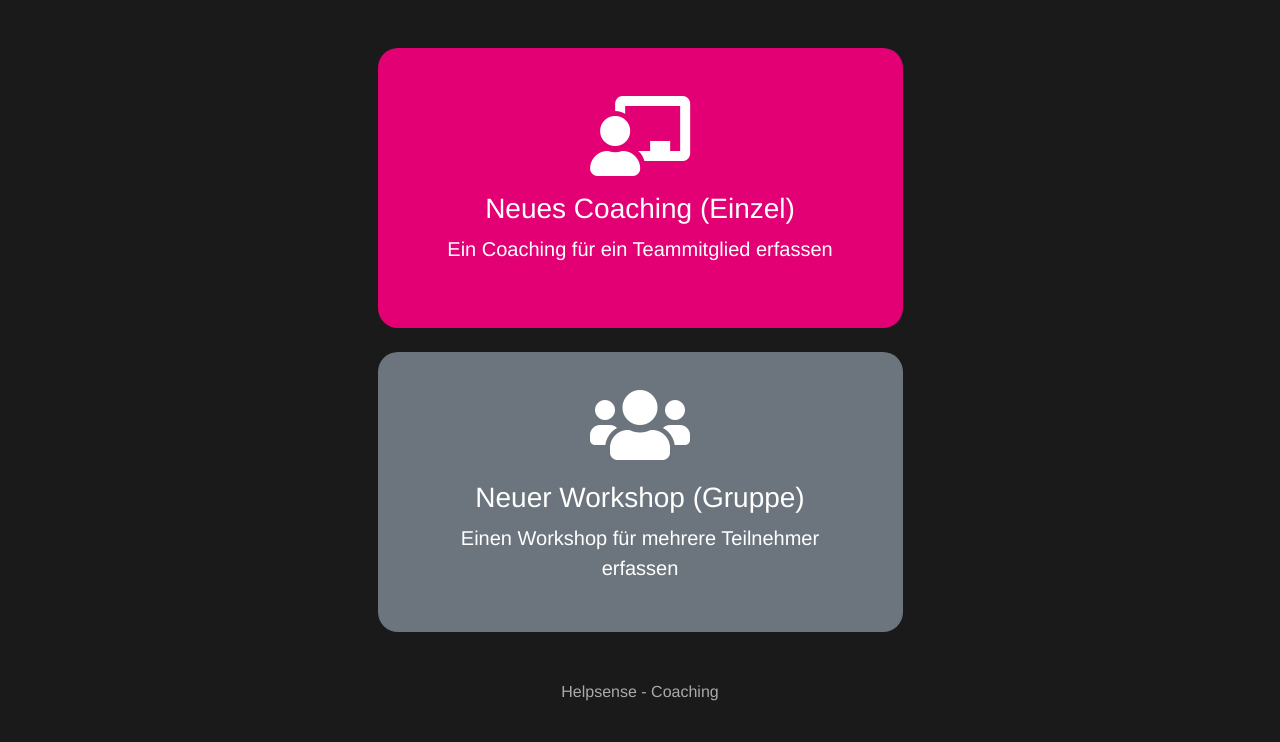
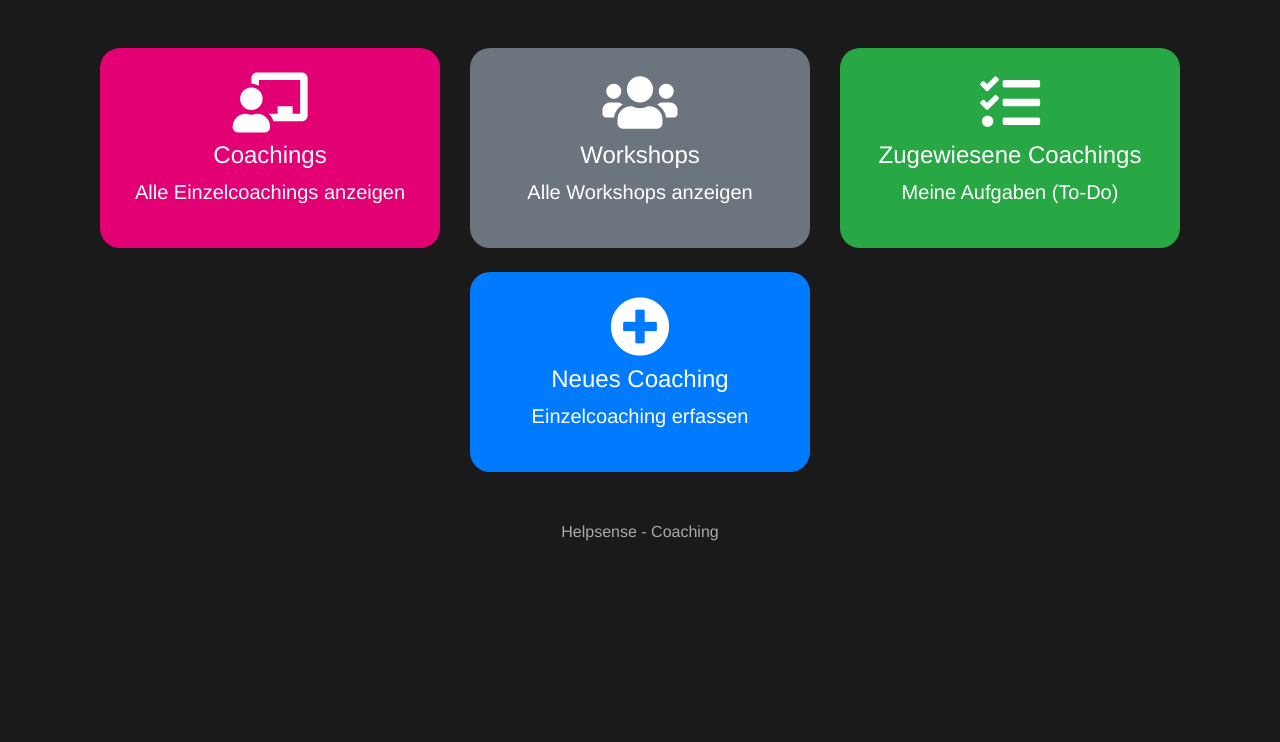
Before and after one commit to xfloxx09/editrolesNEW, a Python web app: template app/templates/main/index_choice.html in a window 1280 px wide. Shown: the part 58-800 px from the top of the page. Run offline with Jinja, Linux system fonts and the light colour scheme; the template is opened without the code that fills it, so the values that code supplies are empty; some libraries are stand-ins or nearby versions.

Commit message:
Update index_choice.html

```diff
--- a/app/templates/main/index_choice.html
+++ b/app/templates/main/index_choice.html
@@ -3,21 +3,34 @@
 {% block content %}
 <div class="container mt-5">
     <div class="row">
-        <!-- If you want to keep a link to add coaching, keep this, otherwise remove -->
-        <div class="col-md-6 offset-md-3">
-            <a href="{{ url_for('main.add_coaching') }}" class="btn btn-lg btn-block p-5" style="background-color: #e20074; color: white; border-radius: 20px; text-decoration: none; height: 280px; display: flex; flex-direction: column; justify-content: center; align-items: center;">
-                <i class="fas fa-chalkboard-teacher fa-4x mb-3"></i>
-                <h3>Neues Coaching (Einzel)</h3>
-                <p>Ein Coaching für ein Teammitglied erfassen</p>
+        <div class="col-md-4">
+            <a href="{{ url_for('main.coaching_dashboard') }}" class="btn btn-lg btn-block p-4" style="background-color: #e20074; color: white; border-radius: 20px; text-decoration: none; height: 200px; display: flex; flex-direction: column; justify-content: center; align-items: center;">
+                <i class="fas fa-chalkboard-teacher fa-3x mb-2"></i>
+                <h4>Coachings</h4>
+                <p>Alle Einzelcoachings anzeigen</p>
+            </a>
+        </div>
+        <div class="col-md-4">
+            <a href="{{ url_for('main.workshop_dashboard') }}" class="btn btn-lg btn-block p-4" style="background-color: #6c757d; color: white; border-radius: 20px; text-decoration: none; height: 200px; display: flex; flex-direction: column; justify-content: center; align-items: center;">
+                <i class="fas fa-users fa-3x mb-2"></i>
+                <h4>Workshops</h4>
+                <p>Alle Workshops anzeigen</p>
+            </a>
+        </div>
+        <div class="col-md-4">
+            <a href="{{ url_for('main.assigned_coachings') }}" class="btn btn-lg btn-block p-4" style="background-color: #28a745; color: white; border-radius: 20px; text-decoration: none; height: 200px; display: flex; flex-direction: column; justify-content: center; align-items: center;">
+                <i class="fas fa-tasks fa-3x mb-2"></i>
+                <h4>Zugewiesene Coachings</h4>
+                <p>Meine Aufgaben (To-Do)</p>
             </a>
         </div>
     </div>
     <div class="row mt-4">
-        <div class="col-md-6 offset-md-3">
-            <a href="{{ url_for('main.add_workshop') }}" class="btn btn-lg btn-block p-5" style="background-color: #6c757d; color: white; border-radius: 20px; text-decoration: none; height: 280px; display: flex; flex-direction: column; justify-content: center; align-items: center;">
-                <i class="fas fa-users fa-4x mb-3"></i>
-                <h3>Neuer Workshop (Gruppe)</h3>
-                <p>Einen Workshop für mehrere Teilnehmer erfassen</p>
+        <div class="col-md-4 offset-md-4">
+            <a href="{{ url_for('main.add_coaching') }}" class="btn btn-lg btn-block p-4" style="background-color: #007bff; color: white; border-radius: 20px; text-decoration: none; height: 200px; display: flex; flex-direction: column; justify-content: center; align-items: center;">
+                <i class="fas fa-plus-circle fa-3x mb-2"></i>
+                <h4>Neues Coaching</h4>
+                <p>Einzelcoaching erfassen</p>
             </a>
         </div>
     </div>
```
